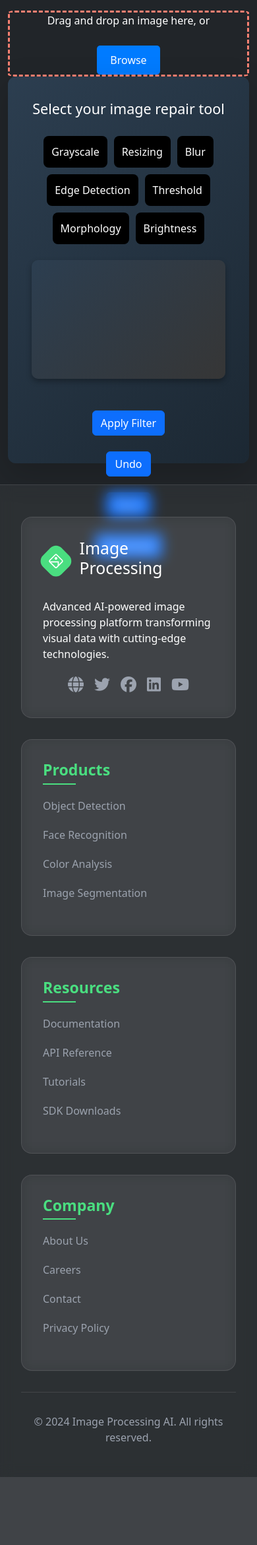
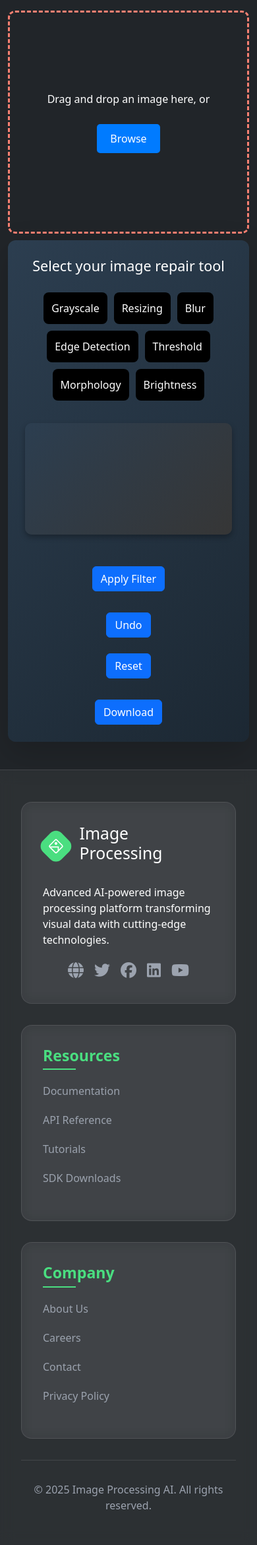
Before and after one commit to Satyam-Maru/Image-Processing-and-Classification, a Django app: page /img_process/ in a window 390 px wide. Shown: the part 56-2397 px from the top of the page at 66% size. Before the commit the page ends 2294 px from the top, so only its background shows below. Run offline with Django 5.2, Linux system fonts and the light colour scheme; a user stored in the database is signed in; some libraries are stand-ins or nearby versions.

Commit message:
Responsive done.

```diff
--- a/mySite/imix/templates/imix/footer.html
+++ b/mySite/imix/templates/imix/footer.html
@@ -23,15 +23,6 @@
             </div>
         </div>
         <div class="footer-column">
-            <h3 class="footer-title">Products</h3>
-            <ul class="footer-links">
-                <li><a href="#">Object Detection</a></li>
-                <li><a href="#">Face Recognition</a></li>
-                <li><a href="#">Color Analysis</a></li>
-                <li><a href="#">Image Segmentation</a></li>
-            </ul>
-        </div>
-        <div class="footer-column">
             <h3 class="footer-title">Resources</h3>
             <ul class="footer-links">
                 <li><a href="#">Documentation</a></li>
@@ -51,6 +42,6 @@
         </div>
     </div>
     <div class="footer-bottom">
-        © 2024 Image Processing AI. All rights reserved.
+        © 2025 Image Processing AI. All rights reserved.
     </div>
 </footer>
--- a/mySite/imix/templates/imix/img_processing.html
+++ b/mySite/imix/templates/imix/img_processing.html
@@ -82,7 +82,7 @@
                       </div>
 
                       <div class="confirm-section">
-                        <div class="row">
+                        <div class="row g-2">
                             <div class="col-sm d-flex justify-content-center">
                                 <button class="btn btn-primary mt-4" type="submit" id="submit_btn">
                                     Apply Filter
@@ -94,7 +94,7 @@
                               </button>
                           </div>
                         </div>
-                        <div class="row">
+                        <div class="row g-2">
                           <div class="col-sm d-flex justify-content-center">
                             <button class="btn btn-primary mt-4" id="reset-btn" type="button">
                                 Reset
--- a/mySite/static/css/img_processing.css
+++ b/mySite/static/css/img_processing.css
@@ -1,13 +1,13 @@
+/* General Styles */
 .img-section {
-    width: 60vw;
-    height: 90vh;
-    /* background-color: red; */
+    width: 100vw; /* Full width on mobile */
+    height: 90vh; /* Adjust height for mobile */
 }
 
 .menu-section {
-    width: 20vw;
-    height: 90vh;
-    /* background-color: green; */
+    width: 100vw; /* Full width on mobile */
+    height: auto; /* Adjust height for mobile */
+    padding: 10px; /* Add some padding */
 }
 
 .upload-container {
@@ -20,21 +20,17 @@
     justify-content: center;
     align-items: center;
     overflow: hidden;
-    /* Prevents any overflow */
 }
 
 .upload-container.dragover {
     background-color: lightgray;
-    /* border-color: black; */
 }
 
-/* Updated image style */
 .upload-container img {
     width: 100%;
     height: 100%;
     object-fit: contain;
     display: block;
-    /* margin: 0 auto; */
 }
 
 .upload-container input {
@@ -51,43 +47,45 @@
     cursor: pointer;
 }
 
-#browse-again-container{
+#browse-again-container {
     text-align: center;
     margin-top: 2rem;
 }
 
 #tools-card {
     width: 100%;
-    height: 100%;
-    background: linear-gradient(135deg, #2C3E50, #1C2833); /* Smooth dark blend */
+    height: auto; /* Adjust height for mobile */
+    background: linear-gradient(135deg, #2C3E50, #1C2833);
     color: white;
     border-radius: 12px;
     box-shadow: 0px 10px 20px rgba(44, 62, 80, 0.6),
-                0px 4px 8px rgba(0, 0, 0, 0.3); /* Soft glow with depth */
+                0px 4px 8px rgba(0, 0, 0, 0.3);
     padding: 20px;
 }
 
 .tools-section {
     display: flex;
-    flex-wrap: wrap;
-    justify-content: center;
+    flex-wrap: nowrap; /* Prevent wrapping */
+    overflow-x: auto; /* Make it scrollable horizontally */
     gap: 10px;
     margin-top: 20px;
+    padding-bottom: 10px; /* Add some padding at the bottom */
 }
 
 .tool-btn {
-    position: relative; /* Ensure the pseudo-element is positioned correctly inside the button */
+    position: relative;
     padding: 12px;
     background: black;
     color: white;
     font-size: 16px;
     border: none;
     border-radius: 8px;
-    overflow: hidden; /* Prevent the effect from rendering outside the button */
+    overflow: hidden;
     cursor: pointer;
     transition: background 0.3s ease, transform 0.1s ease;
     display: inline-flex;
-    white-space: nowrap; /* Prevent button text from wrapping */
+    white-space: nowrap;
+    flex: 0 0 auto; /* Prevent flex items from shrinking */
 }
 
 .tool-btn:hover {
@@ -95,7 +93,6 @@
     transform: scale(1.05);
 }
 
-/* Mouse hover circle effect */
 .tool-btn::before {
     content: "";
     position: absolute;
@@ -106,7 +103,7 @@
     transform: translate(-50%, -50%) scale(0);
     transition: transform 0.2s ease-out;
     pointer-events: none;
-    top: var(--y); /* Position based on mouse coordinates */
+    top: var(--y);
     left: var(--x);
 }
 
@@ -115,31 +112,43 @@
 }
 
 .tool-btn.selected {
-    background: rgba(255, 255, 255, 0.2); /* Change color when selected */
-    transform: scale(1.05); /* Optional: You can keep the scale effect for the selected button */
+    background: rgba(255, 255, 255, 0.2);
+    transform: scale(1.05);
 }
 
 .slider-container {
     display: flex;
     justify-content: center;
     align-items: center;
-    height: 35%;
+    height: 25vh; /* Adjust height for mobile */
     margin: 1.5rem 0;
-    background: linear-gradient(135deg, #2c3e50, #363636); /* Grey gradient background */
-    border-radius: 10px; /* Rounded corners for the card */
-    box-shadow: 0 4px 8px rgba(0, 0, 0, 0.3); /* Shadow effect */
-
-    color: #fff; /* Light text color for contrast */
+    background: linear-gradient(135deg, #2c3e50, #363636);
+    border-radius: 10px;
+    box-shadow: 0 4px 8px rgba(0, 0, 0, 0.3);
+    color: #fff;
 }
 
+/* Media Queries for Mobile Devices */
 @media (max-width: 768px) {
-    .img-section,
-    .menu-section {
-        width: 100%;
-        height: auto;
+    .img-section {
+        height: 40vh; /* Adjust height for smaller screens */
     }
 
-    .container {
-        flex-direction: column;
+    .menu-section {
+        height: auto; /* Adjust height for smaller screens */
+    }
+
+    .tools-section {
+        flex-wrap: nowrap; /* Ensure horizontal scrolling */
+        overflow-x: auto; /* Enable horizontal scrolling */
+        -webkit-overflow-scrolling: touch; /* Smooth scrolling on iOS */
+    }
+
+    .slider-container {
+        height: 20vh; /* Adjust height for smaller screens */
+    }
+
+    #tools-card {
+        padding: 10px; /* Reduce padding for smaller screens */
     }
 }
```
Also changed, not shown: mySite/static/css/index.css (+1 -114 lines), mySite/db.sqlite3.
